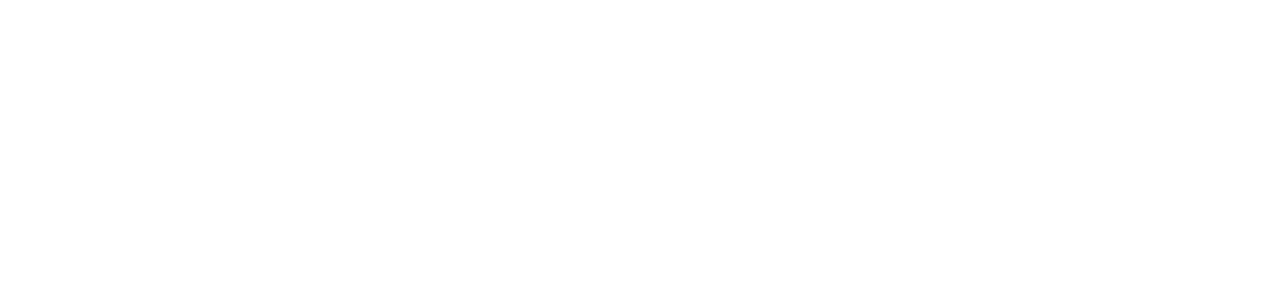
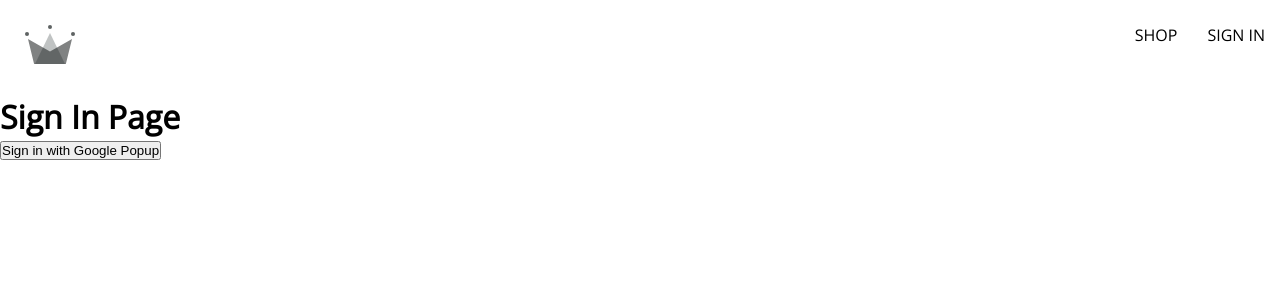
Before and after one commit to wafash08/crwn-clothing, a React (Create React App) app: page /sign-in in a window 1280 px wide. Before the commit this address had no page. Shown: the top 300 px of the page. Built offline with nearby package versions, Linux system fonts and the light colour scheme.

Commit message:
setting up firebase and adding authentication

```diff
--- a/package.json
+++ b/package.json
@@ -6,6 +6,7 @@
     "@testing-library/jest-dom": "^5.14.1",
     "@testing-library/react": "^12.0.0",
     "@testing-library/user-event": "^13.2.1",
+    "firebase": "^9.6.9",
     "react": "^17.0.2",
     "react-dom": "^17.0.2",
     "react-router-dom": "6",
--- a/src/App.js
+++ b/src/App.js
@@ -2,12 +2,14 @@
 
 import Navigation from "./routes/navigation/navigation.component";
 import Home from "./routes/home/home.component";
+import SignIn from "./routes/sign-in/sign-in.component";
 
 const App = () => {
   return (
     <Routes>
       <Route path='/' element={<Navigation />}>
         <Route index element={<Home />} />
+        <Route path='sign-in' element={<SignIn />} />
       </Route>
     </Routes>
   );
--- a/src/routes/navigation/navigation.component.jsx
+++ b/src/routes/navigation/navigation.component.jsx
@@ -15,6 +15,9 @@
           <Link className='nav-link' to={"/shop"}>
             SHOP
           </Link>
+          <Link className='nav-link' to={"/sign-in"}>
+            SIGN IN
+          </Link>
         </div>
       </div>
       <Outlet />
--- /dev/null
+++ b/src/routes/sign-in/sign-in.component.jsx
@@ -0,0 +1,20 @@
+import {
+  signInWithGooglePopup,
+  createUserProfileDocument,
+} from "../../utils/firebase/firebase.utils";
+
+const SignIn = () => {
+  const logGoogleUser = async () => {
+    const response = await signInWithGooglePopup();
+    createUserProfileDocument(response);
+  };
+
+  return (
+    <div>
+      <h1>Sign In Page</h1>
+      <button onClick={logGoogleUser}>Sign in with Google Popup</button>
+    </div>
+  );
+};
+
+export default SignIn;
--- /dev/null
+++ b/src/utils/firebase/firebase.utils.js
@@ -0,0 +1,33 @@
+import { initializeApp } from "firebase/app";
+import {
+  getAuth,
+  signInWithRedirect,
+  signInWithPopup,
+  GoogleAuthProvider,
+} from "firebase/auth";
+
+const firebaseConfig = {
+  apiKey: "AIzaSyB8eyxW3e9lCyZxg2SD_mo9p6YrI_tdpAw",
+  authDomain: "crwn-db-e533b.firebaseapp.com",
+  projectId: "crwn-db-e533b",
+  storageBucket: "crwn-db-e533b.appspot.com",
+  messagingSenderId: "589242463631",
+  appId: "1:589242463631:web:9748fadd6054103c1607fa",
+};
+
+const firebaseApp = initializeApp(firebaseConfig);
+
+const provider = new GoogleAuthProvider();
+
+provider.setCustomParameters({
+  prompt: "select_account",
+});
+
+export const createUserProfileDocument = async (userAuth, additionalData) => {
+  if (!userAuth) return;
+
+  console.log(userAuth);
+};
+
+export const auth = getAuth();
+export const signInWithGooglePopup = () => signInWithPopup(auth, provider);
```
Also changed, not shown: 1 other file (tests, documents, lock files or other folders).
